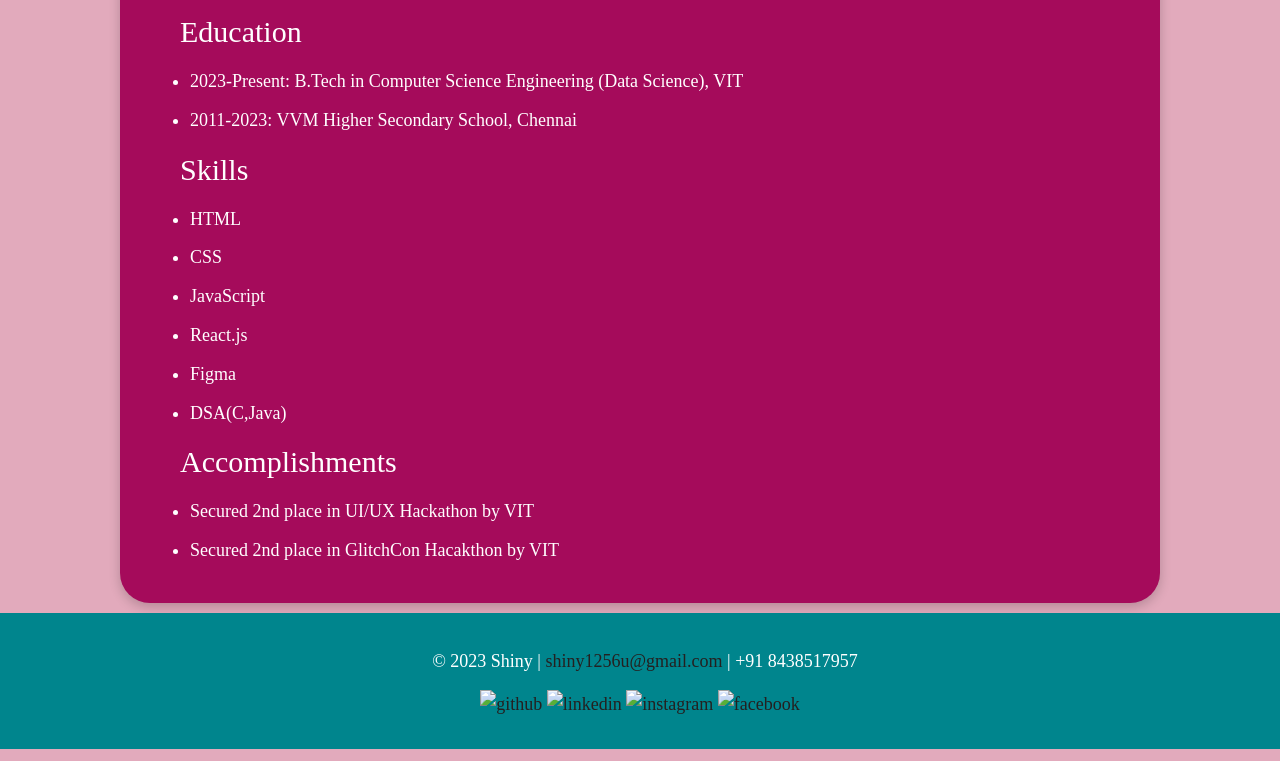
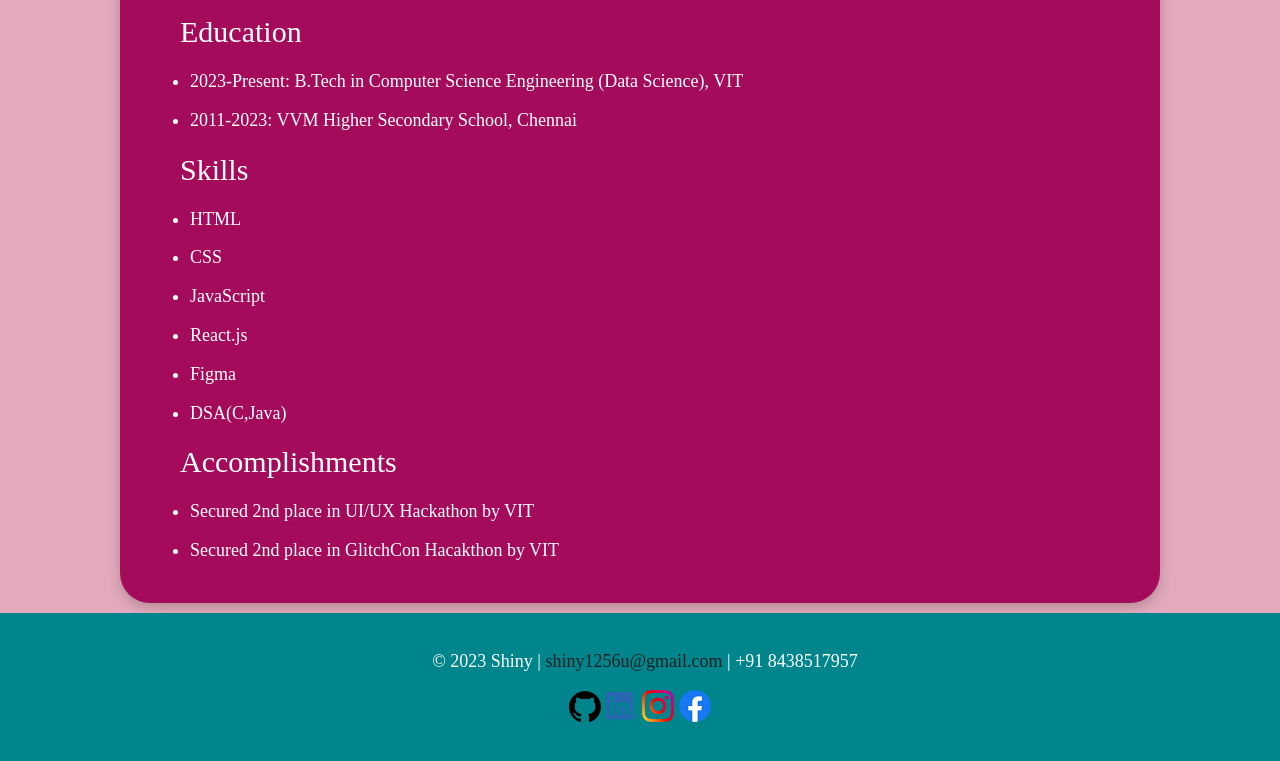
Before and after one commit to Shiny-1256/Portfolio-sampl, a plain HTML site: page resume.html in a window 1280 px wide. Shown: the part 987-1748 px from the top of the page. Drawn offline with Linux system fonts and the light colour scheme; a web font is replaced by a local one.

Commit message:
Update resume.html

```diff
--- a/resume.html
+++ b/resume.html
@@ -95,16 +95,16 @@ With Virtual Try-On, AR360, Wardrobe Sync, and Instaflow, users enjoy an immersi
         <p>&copy; 2023 Shiny | <a href="mailto:shiny1256u@gmail.com">shiny1256u@gmail.com</a> | +91 8438517957</p>
         <ul class="socials">
             <li>
-                <a href="https://github.com/Shiny-1256" target="_blank"><img src=".assest/git_icon.png" alt="github"></a>
+                <a href="https://github.com/Shiny-1256" target="_blank"><img src="assest/git_icon.png" alt="github"></a>
             </li>
             <li>
-                <a href="https://www.linkedin.com/in/shiny-u/" target="_blank"><img src=".assest/linkedin_icon.png" alt="linkedin"></a>
+                <a href="https://www.linkedin.com/in/shiny-u/" target="_blank"><img src="assest/linkedin_icon.png" alt="linkedin"></a>
             </li>
             <li>
-                <a href="https://www.instagram.com/shishi_an005?igsh=MWtidG00aGRobWw3dQ==" target="_blank"><img src=".assest/IG_icon.png" alt="instagram"></a>
+                <a href="https://www.instagram.com/shishi_an005?igsh=MWtidG00aGRobWw3dQ==" target="_blank"><img src="assest/IG_icon.png" alt="instagram"></a>
             </li>
             <li>
-                <a href="https://wwww.facebook.com/" target="_blank"><img src=".assest/Facebook_icon.png" alt="facebook"></a>
+                <a href="https://wwww.facebook.com/" target="_blank"><img src="assest/Facebook_icon.png" alt="facebook"></a>
             </li>
         </ul>
       </footer>
```
